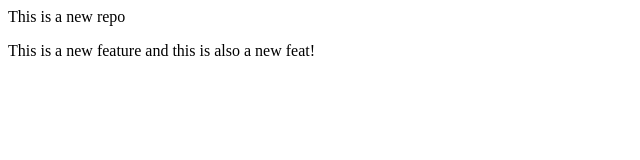
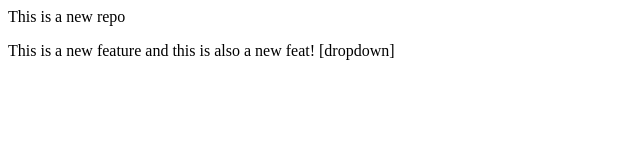
Before and after one commit to ridhimaphatak/localRepo, a plain HTML site: page index.html in a window 1280 px wide. Shown: the full height of the page, 0-640 px from the left. Drawn offline with Linux system fonts and the light colour scheme.

Commit message:
Add dropdown

```diff
--- a/index.html
+++ b/index.html
@@ -1,2 +1,2 @@
 <p> This is a new repo</p>
-<p>This is a new feature and this is also a new feat!</p>
+<p>This is a new feature and this is also a new feat! [dropdown] </p>
```
